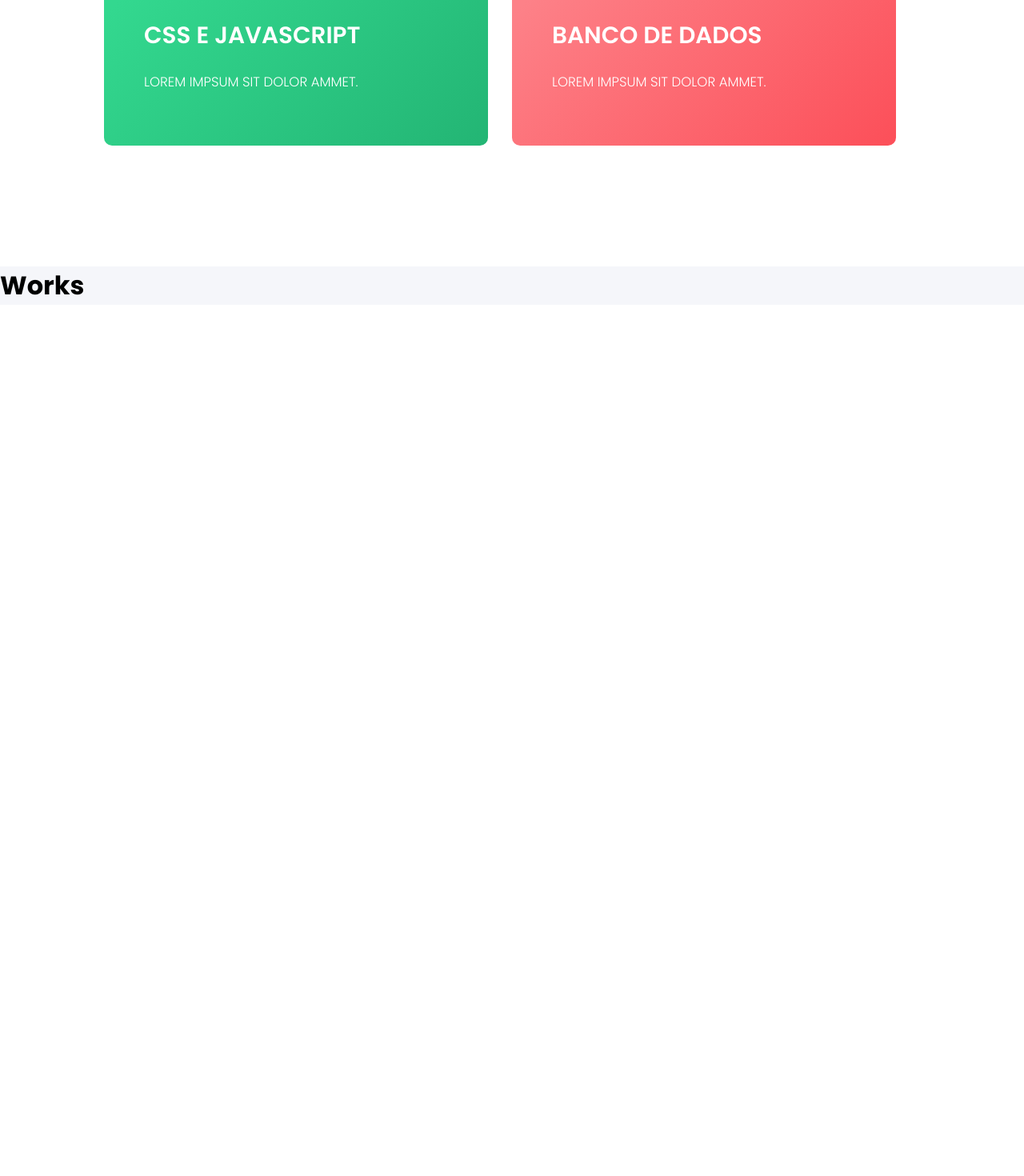
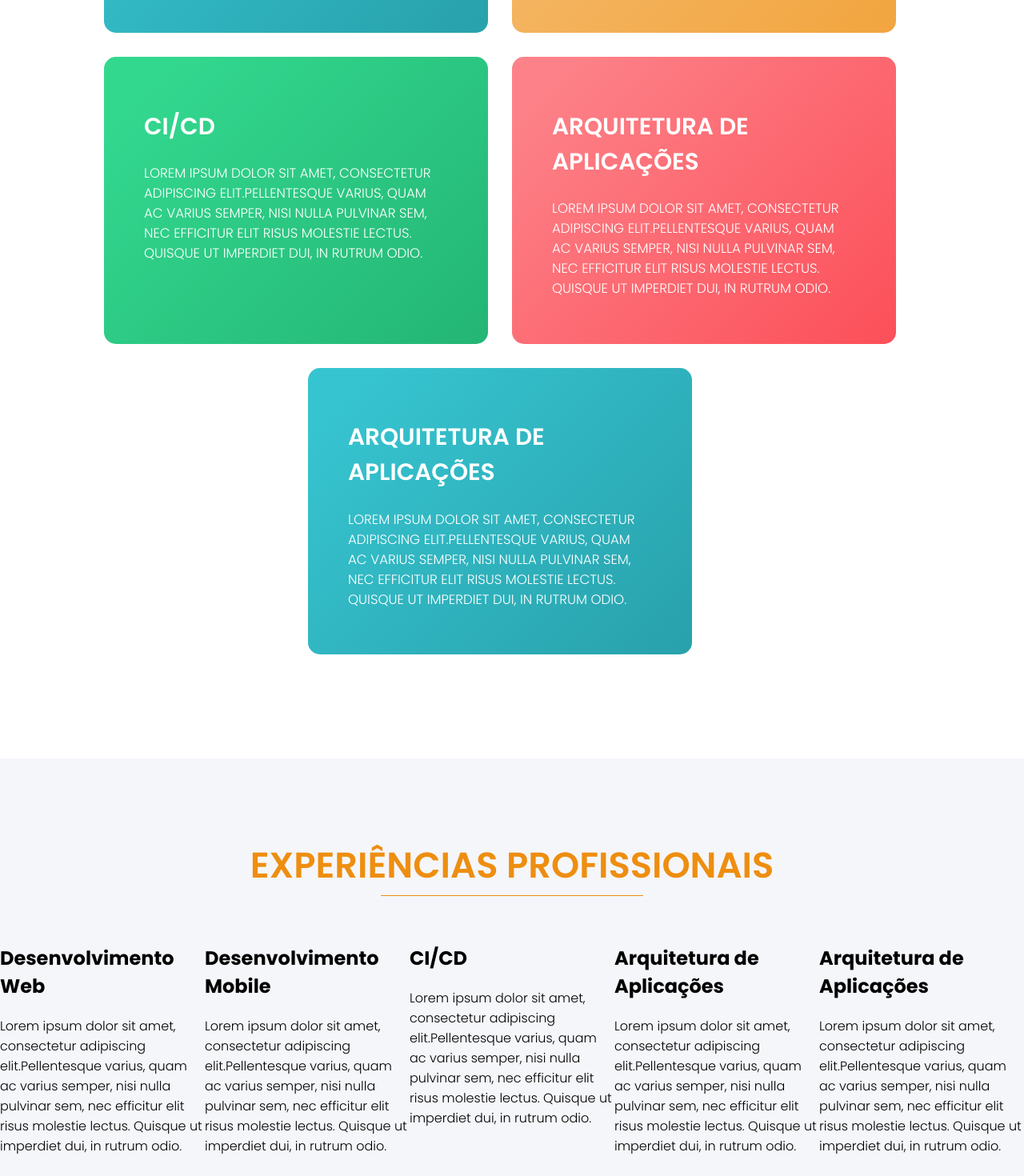
Before and after one commit to romuloedu/romuloedu.github.io, a React (Create React App) app: page / in a window 1280 px wide. Shown: the part 1880-3350 px from the top of the page at 80% size. Before the commit the page ends 2261 px from the top, so only its background shows below. Built offline with nearby package versions, Linux system fonts and the light colour scheme.

Commit message:
- Criação do componente de experiências profissionais.

```diff
--- a/src/components/Skills/index.js
+++ b/src/components/Skills/index.js
@@ -2,37 +2,24 @@ import React from 'react';
 
 import './styles.css';
 
-const Skills = () => {
+const Skills = (props) => {
+
+    const { data: skills } = props;
+
     return (
         <section className="skillWrapper">
             <div className="skillTitle">
                 <h1 className="sectionTitle">Minhas Habilidades</h1>
             </div>
             <div className="skillCards">
-                <div className="skillCard">
-                    <h1>
-                        C# (C Sharp)
-                    </h1>
-                    <p>Lorem impsum sit dolor ammet.</p>
-                </div>
-                <div className="skillCard">
-                    <h1>
-                        React e React Native
-                    </h1>
-                    <p>Lorem impsum sit dolor ammet.</p>
-                </div>
-                <div className="skillCard">
-                    <h1>
-                        CSS e Javascript
-                    </h1>
-                    <p>Lorem impsum sit dolor ammet.</p>
-                </div>
-                <div className="skillCard">
-                    <h1>
-                        Banco de Dados
-                    </h1>
-                    <p>Lorem impsum sit dolor ammet.</p>
-                </div>
+                {
+                    skills.map((skill, index) =>
+                        <div className="skillCard" key={index}>
+                            <h1>{skill.name}</h1>
+                            <p>{skill.description}</p>
+                        </div>
+                    )
+                }
             </div>
         </section>
     );
--- a/src/components/Skills/styles.css
+++ b/src/components/Skills/styles.css
@@ -67,9 +67,9 @@
   min-height: 120px;
   -webkit-box-sizing: border-box;
           box-sizing: border-box;
-  border-radius: 10px;
+  border-radius: 15px;
   margin: 10px 0px 10px 0px;
-  padding: 50px;
+  padding: 40px 50px 40px 50px;
   background-color: azure;
 }
 
@@ -80,23 +80,23 @@
   }
 }
 
-.skillWrapper .skillCards div:nth-child(1n) {
+.skillWrapper .skillCards div:nth-child(n) {
   margin: 0px 30px 30px 0px;
 }
 
-.skillWrapper .skillCards div:nth-child(1) {
+.skillWrapper .skillCards div:nth-child(4n+1) {
   background-image: linear-gradient(135deg, #36c4d0 10%, #28A1AB 100%);
 }
 
-.skillWrapper .skillCards div:nth-child(2) {
+.skillWrapper .skillCards div:nth-child(4n+2) {
   background-image: linear-gradient(135deg, #f5bb6f 10%, #F2A53F 100%);
 }
 
-.skillWrapper .skillCards div:nth-child(3) {
+.skillWrapper .skillCards div:nth-child(4n+3) {
   background-image: linear-gradient(135deg, #33d88f 10%, #23B574 100%);
 }
 
-.skillWrapper .skillCards div:nth-child(4) {
+.skillWrapper .skillCards div:nth-child(4n+4) {
   background-image: linear-gradient(135deg, #fd8188 10%, #FC4F59 100%);
 }
 
@@ -117,6 +117,7 @@
   color: #fff;
   text-transform: uppercase;
   font-size: 3vw;
+  text-align: left;
 }
 
 @media (min-width: 1025px) {
--- a/src/components/Skills/styles.scss
+++ b/src/components/Skills/styles.scss
@@ -35,9 +35,9 @@
             width: 100%;
             min-height: 120px;
             box-sizing: border-box;
-            border-radius: 10px;
+            border-radius: 15px;
             margin: 10px 0px 10px 0px;
-            padding: 50px;
+            padding: 40px 50px 40px 50px;
             background-color: azure;
 
             @media ($break-desktop) {
@@ -45,22 +45,22 @@
                 margin: 0px;
             }
 
-            &:nth-child(1n){
+            &:nth-child(n){
                 margin: 0px 30px 30px 0px;
             }
 
-            &:nth-child(1){
+            &:nth-child(4n+1){
                 background-image: linear-gradient( 135deg, $light-blue 10%, $blue 100%);
             }
 
-            &:nth-child(2){
+            &:nth-child(4n+2){
                 background-image: linear-gradient( 135deg, $light-yellow 10%, $yellow 100%);
             }
 
-            &:nth-child(3){
+            &:nth-child(4n+3){
                 background-image: linear-gradient( 135deg, $light-green 10%, $green 100%);
             }
-            &:nth-child(4){
+            &:nth-child(4n+4){
                 background-image: linear-gradient( 135deg, $light-red 10%, $red 100%);
             }
         }
@@ -81,6 +81,7 @@
                 color: #fff;
                 text-transform: uppercase;
                 font-size: 3vw;
+                text-align: left;
 
                 @media ($break-desktop) {
                     font-size: 1.3vw;
--- a/src/components/Works/index.js
+++ b/src/components/Works/index.js
@@ -2,11 +2,26 @@ import React from 'react';
 
 import './styles.css';
 
-const Works = () => {
+const Works = (props) => {
+
+    const { data: works } = props;
+
     return (
-        <div className="worksWrapper">
-            <h1>Works</h1>
-        </div>
+        <section className="worksWrapper">
+            <div className="worksTitle">
+                <h1 className="sectionTitle">Experiências Profissionais</h1>
+            </div>
+            <div className="worksCards">
+                {
+                    works.map((work, index) =>
+                        <div className="worksCard" key={index}>
+                            <h1>{work.name}</h1>
+                            <p>{work.description}</p>
+                        </div>
+                    )
+                }
+            </div>
+        </section>
     );
 }
 
--- a/src/components/Works/styles.css
+++ b/src/components/Works/styles.css
@@ -1,4 +1,62 @@
 .worksWrapper {
+  display: -webkit-box;
+  display: -ms-flexbox;
+  display: flex;
+  -webkit-box-orient: vertical;
+  -webkit-box-direction: normal;
+      -ms-flex-direction: column;
+          flex-direction: column;
+  -webkit-box-pack: center;
+      -ms-flex-pack: center;
+          justify-content: center;
+  -webkit-box-align: center;
+      -ms-flex-align: center;
+          align-items: center;
+  padding: 40px 0px 40px 0px;
   background-color: rgba(127, 136, 189, 0.08);
 }
+
+@media (min-width: 1025px) {
+  .worksWrapper {
+    padding: 100px 0px 100px 0px;
+  }
+}
+
+.worksWrapper .worksTitle {
+  -webkit-box-flex: 1;
+      -ms-flex: 1;
+          flex: 1;
+  text-align: center;
+  margin-bottom: 20px;
+}
+
+.worksWrapper .worksCards {
+  display: -webkit-box;
+  display: -ms-flexbox;
+  display: flex;
+  -webkit-box-orient: vertical;
+  -webkit-box-direction: normal;
+      -ms-flex-direction: column;
+          flex-direction: column;
+  -webkit-box-align: stretch;
+      -ms-flex-align: stretch;
+          align-items: stretch;
+  -webkit-box-pack: start;
+      -ms-flex-pack: start;
+          justify-content: flex-start;
+  -ms-flex-wrap: wrap;
+      flex-wrap: wrap;
+}
+
+@media (min-width: 1025px) {
+  .worksWrapper .worksCards {
+    -ms-flex-wrap: nowrap;
+        flex-wrap: nowrap;
+    -webkit-box-orient: horizontal;
+    -webkit-box-direction: normal;
+        -ms-flex-direction: row;
+            flex-direction: row;
+    overflow-y: scroll;
+  }
+}
 /*# sourceMappingURL=styles.css.map */
--- a/src/components/Works/styles.scss
+++ b/src/components/Works/styles.scss
@@ -1,5 +1,34 @@
 @import '../../common/constants.scss';
 
 .worksWrapper {
+    display: flex;
+    flex-direction: column;
+    justify-content: center;
+    align-items: center;
+    padding: 40px 0px 40px 0px;
     background-color: rgba($purple, 0.08);
+
+    @media ($break-desktop) {
+        padding: 100px 0px 100px 0px;
+    }
+
+    .worksTitle {
+        flex: 1;
+        text-align: center;
+        margin-bottom: 20px;
+    }
+
+    .worksCards {
+        display: flex;
+        flex-direction: column;
+        align-items: stretch;
+        justify-content: flex-start;
+        flex-wrap: wrap;
+
+        @media ($break-desktop) {
+            flex-wrap: nowrap;
+            flex-direction: row;
+            overflow-y: scroll;
+        }
+    }
 }
--- a/src/pages/Home/index.js
+++ b/src/pages/Home/index.js
@@ -1,4 +1,4 @@
-import React from 'react';
+import React, { useState } from 'react';
 
 import Intro from '../../components/Intro';
 import Bio from '../../components/Bio';
@@ -8,12 +8,48 @@ import Works from '../../components/Works';
 import './styles.css';
 
 const Home = () => {
+
+    const [skills] = useState(
+        [
+            {
+                name: "Desenvolvimento Web",
+                description: "Lorem ipsum dolor sit amet, consectetur adipiscing elit." +
+                    "Pellentesque varius, quam ac varius semper, nisi nulla pulvinar sem, " +
+                    "nec efficitur elit risus molestie lectus. Quisque ut imperdiet dui, in rutrum odio."
+            },
+            {
+                name: "Desenvolvimento Mobile",
+                description: "Lorem ipsum dolor sit amet, consectetur adipiscing elit." +
+                    "Pellentesque varius, quam ac varius semper, nisi nulla pulvinar sem, " +
+                    "nec efficitur elit risus molestie lectus. Quisque ut imperdiet dui, in rutrum odio."
+            },
+            {
+                name: "CI/CD",
+                description: "Lorem ipsum dolor sit amet, consectetur adipiscing elit." +
+                    "Pellentesque varius, quam ac varius semper, nisi nulla pulvinar sem, " +
+                    "nec efficitur elit risus molestie lectus. Quisque ut imperdiet dui, in rutrum odio."
+            },
+            {
+                name: "Arquitetura de Aplicações",
+                description: "Lorem ipsum dolor sit amet, consectetur adipiscing elit." +
+                    "Pellentesque varius, quam ac varius semper, nisi nulla pulvinar sem, " +
+                    "nec efficitur elit risus molestie lectus. Quisque ut imperdiet dui, in rutrum odio."
+            },
+            {
+                name: "Arquitetura de Aplicações",
+                description: "Lorem ipsum dolor sit amet, consectetur adipiscing elit." +
+                    "Pellentesque varius, quam ac varius semper, nisi nulla pulvinar sem, " +
+                    "nec efficitur elit risus molestie lectus. Quisque ut imperdiet dui, in rutrum odio."
+            }
+        ]
+    );
+
     return (
         <div className="container">
             <Intro />
             <Bio />
-            <Skills />
-            <Works />
+            <Skills data={skills} />
+            <Works data={skills} />
             {/* <section>
                 <span>Skills</span>
             </section>
```
Also changed, not shown: 2 other files (tests, documents, lock files or other folders).
